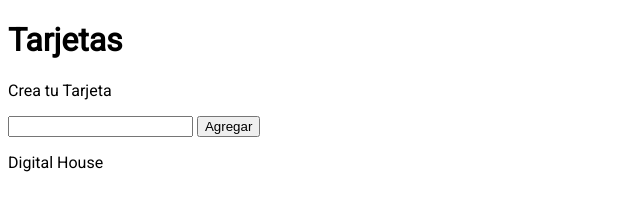
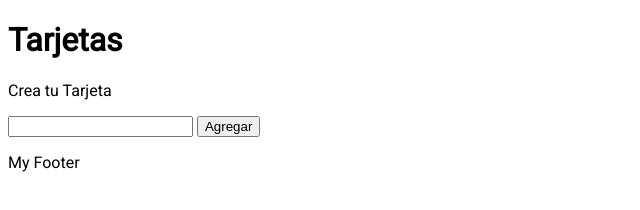
Before and after one commit to frenchita/kubernetes-node-mongodb, a plain HTML site: page front/index.html in a window 1280 px wide. Shown: the full height of the page, 0-640 px from the left. Drawn offline with Linux system fonts and the light colour scheme; no server answers.

Commit message:
front y back

```diff
--- a/front/index.html
+++ b/front/index.html
@@ -27,7 +27,7 @@
             </article>
         </main>
         <footer>
-            <p>Digital House</p>
+            <p>My Footer</p>
         </footer>
 </body>
 <script type="text/javascript" src="index.js"></script>
```
